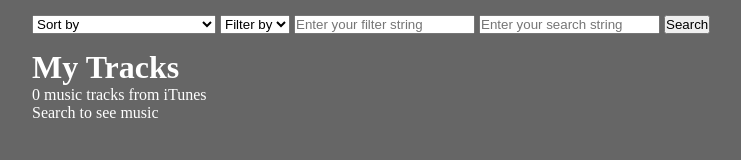
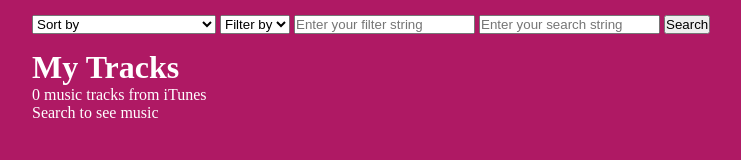
Before and after one commit to sklinkusch/16-the-sound-of-classes, a plain HTML site: page index.html in a window 1280 px wide. Shown: the whole page, without its empty margins (64-805 px from the left). Drawn offline with Linux system fonts and the light colour scheme.

Commit message:
changed background-color to a darkened hotpink

```diff
--- a/assets/style.css
+++ b/assets/style.css
@@ -4,7 +4,7 @@
   box-sizing: border-box;
 }
 body {
-  background-color: #666;
+  background-color: rgb(175,25,100);
   color: white;
 }
 header,
```
